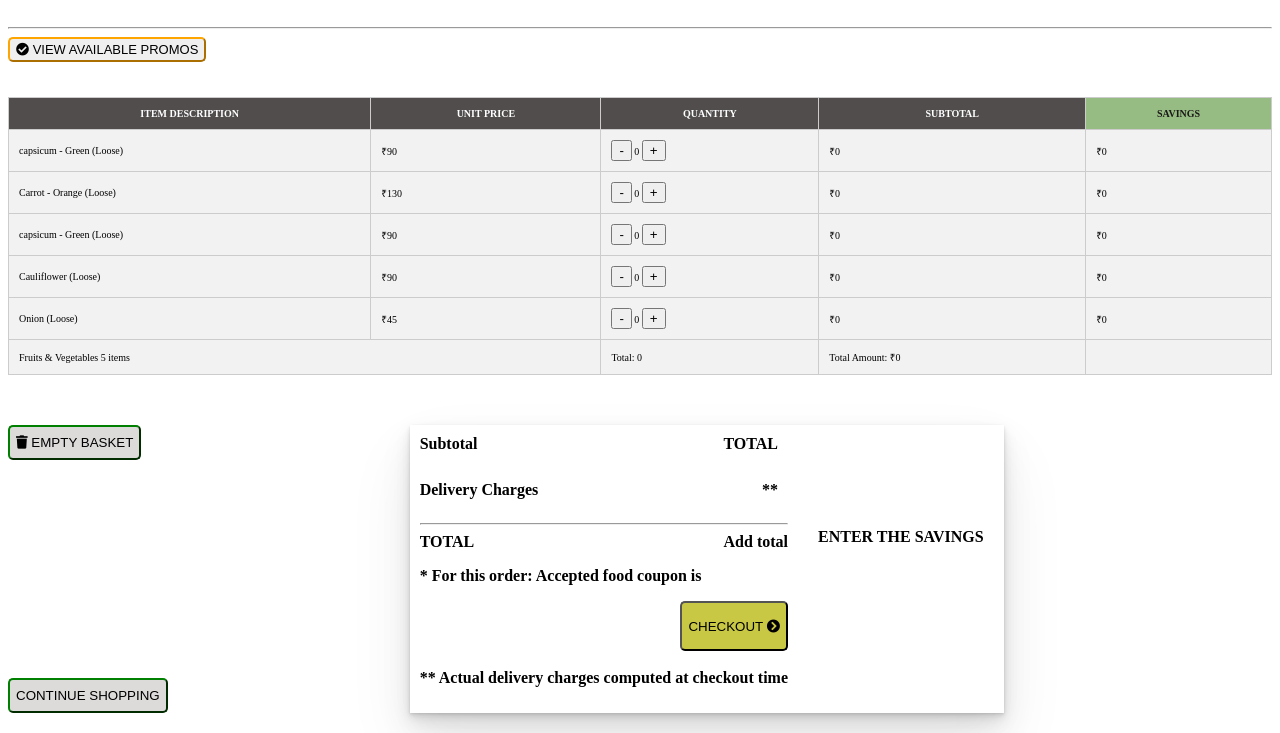
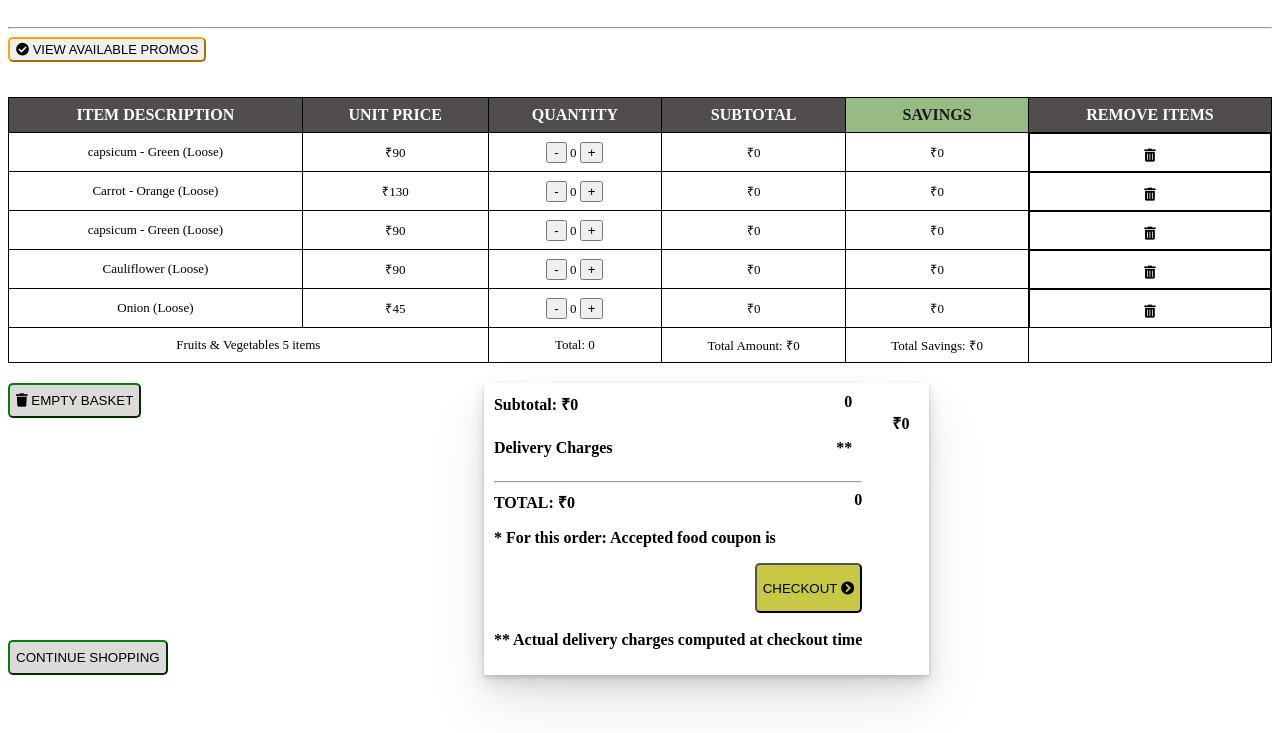
Before and after one commit to Imesunny/Big_Basket_Platform-Collab, a plain HTML site: page cart.html in a window 1280 px wide. Shown: the part 67-800 px from the top of the page. Drawn offline with Linux system fonts and the light colour scheme.

Commit message:
Modified3

```diff
--- a/cart.css
+++ b/cart.css
@@ -22,17 +22,17 @@
 }
 
 table {
+    border-collapse: collapse;
     width: 100%;
-      border-collapse: collapse;
-      background-color: #f2f2f2;
-      margin-bottom: 50px;
+    border: 1px solid black;
+    margin-bottom: 20px;
   }
 
   th, td {
-    padding: 10px;
-    border: 1px solid #ccc;
-    font-size: 10px;
+    border: 1px solid black;
+    padding: 8px;
   }
+
 
   th {
     background-color: rgb(81, 77, 77);
@@ -95,6 +95,7 @@ table {
     display: flex;
     margin: auto;
     box-shadow: rgba(0, 0, 0, 0.07) 0px 1px 2px, rgba(0, 0, 0, 0.07) 0px 2px 4px, rgba(0, 0, 0, 0.07) 0px 4px 8px, rgba(0, 0, 0, 0.07) 0px 8px 16px, rgba(0, 0, 0, 0.07) 0px 16px 32px, rgba(0, 0, 0, 0.07) 0px 32px 64px;
+
 }
 
 #LowerAdjustment{
@@ -144,3 +145,17 @@ table {
 #change{
     margin-top: 50px;
 }
+
+.table-cell {
+    font-size: 13px;
+  }
+
+  .delete-button {
+    background: none;
+    border: none;
+    font-size: inherit;
+    display: flex;
+    align-items: center;
+    justify-content: center;
+    margin-top: 6px;
+  }
--- a/cart.html
+++ b/cart.html
@@ -7,6 +7,8 @@
     <link rel="stylesheet" type="text/css" href="./cart.css">
 </head>
 <link rel="stylesheet" href="https://cdnjs.cloudflare.com/ajax/libs/font-awesome/5.15.3/css/all.min.css">
+<link rel="stylesheet" href="https://cdnjs.cloudflare.com/ajax/libs/font-awesome/5.15.3/css/all.min.css" integrity="sha512-...your-sha-hash-here..." crossorigin="anonymous" />
+
 
 <body>
     <div id="content1Up">
@@ -30,6 +32,7 @@
                 <th>QUANTITY</th>
                 <th>SUBTOTAL</th>
                 <th>SAVINGS</th>
+                <th>REMOVE ITEMS</th>
               </tr>
 
               <tr>
--- a/cart.js
+++ b/cart.js
@@ -45,15 +45,42 @@ var VegArr = [
     }
 ]
 
-// Function to update the table content
 function updateTableContent(VegArr) {
     var tbody = document.querySelector("table tbody");
     tbody.innerHTML = "";
 
     var totalItems = 0;
     var totalAmount = 0;
+    var totalSavings = 0;
 
-    VegArr.forEach(function (item) {
+    VegArr.forEach(function (item,index) {
+
+        var subtotal = (item.quantity || 0) * item.pricePerKg;
+        totalItems += (item.quantity || 0);
+        totalAmount += subtotal;
+        savings += (item.pricePerKg - item.DiscountPrice) * (item.quantity || 0);
+
+  var subtotalTag = document.querySelector("#upperAdjustment b:nth-child(1)");
+  subtotalTag.textContent = "Subtotal: ₹" + totalAmount;
+
+  var totalTag = document.querySelector("#upperAdjustment b:nth-child(2)");
+  totalTag.textContent = totalAmount;
+
+  var totalAmountTag = document.querySelector("#LowerAdjustment b:nth-child(1)");
+  totalAmountTag.textContent = "TOTAL: ₹" + totalAmount;
+
+  var addTotalTag = document.querySelector("#LowerAdjustment b:nth-child(2)");
+  addTotalTag.textContent = totalAmount;
+
+  var savingsTag = document.querySelector("#checkout_right p");
+  savingsTag.textContent = "₹" + totalSavings;
+
+
+      var subtotal = (item.quantity || 0) * item.pricePerKg;
+      totalItems += item.quantity || 0;
+      totalAmount += subtotal;
+      totalSavings += (item.pricePerKg - item.DiscountPrice) * (item.quantity || 0);
+
       var row = document.createElement("tr");
 
       var itemName = document.createElement("td");
@@ -84,6 +111,24 @@ function updateTableContent(VegArr) {
         }
       });
 
+      var deleteButton = document.createElement("button");
+deleteButton.classList.add("delete-button");
+deleteButton.innerHTML = '<i class="fas fa-trash-alt"></i>';
+
+var deleteButtonWrapper = document.createElement("td");
+deleteButtonWrapper.style.display = "flex";
+deleteButtonWrapper.style.justifyContent = "center";
+deleteButtonWrapper.appendChild(deleteButton);
+
+
+        deleteButton.addEventListener("click", function () {
+            VegArr.splice(index, 1);
+            updateTableContent(VegArr);
+
+        var tbody = document.querySelector("table tbody");
+        tbody.removeChild(row);
+      });
+
       itemQuantity.appendChild(decreaseButton);
       itemQuantity.appendChild(document.createTextNode(" " + (item.quantity || 0) + " "));
       itemQuantity.appendChild(increaseButton);
@@ -101,11 +146,9 @@ function updateTableContent(VegArr) {
       row.appendChild(itemQuantity);
       row.appendChild(itemSubtotal);
       row.appendChild(itemSavings);
+      row.appendChild(deleteButtonWrapper);
 
       tbody.appendChild(row);
-
-      totalItems += (item.quantity || 0);
-      totalAmount += subtotal;
     });
 
     var summaryRow = document.createElement("tr");
@@ -113,10 +156,20 @@ function updateTableContent(VegArr) {
       <td colspan="2">Fruits & Vegetables ${VegArr.length} items</td>
       <td>Total: ${totalItems}</td>
       <td>Total Amount: ₹${totalAmount}</td>
-      <td></td>
+      <td>Total Savings: ₹${totalSavings}</td>
     `;
 
     tbody.appendChild(summaryRow);
+
+    var table = document.querySelector("table");
+    table.style.textAlign = "center";
+    table.style.fontSize = "16px";
+
+    // Apply CSS styles to the table cells (<td>)
+    var tableCells = document.querySelectorAll("table td");
+    tableCells.forEach(function (cell) {
+      cell.classList.add("table-cell");
+    });
+
   }
-
   updateTableContent(VegArr);
```
